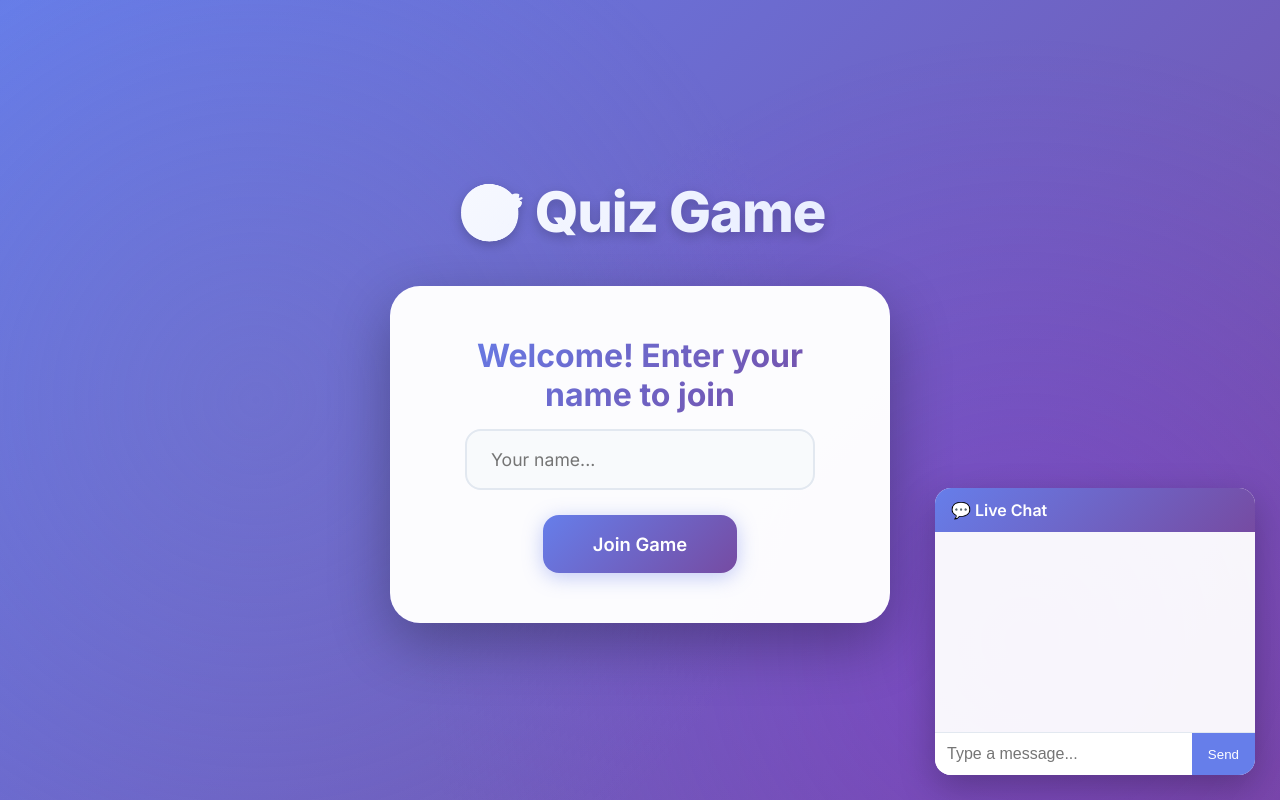
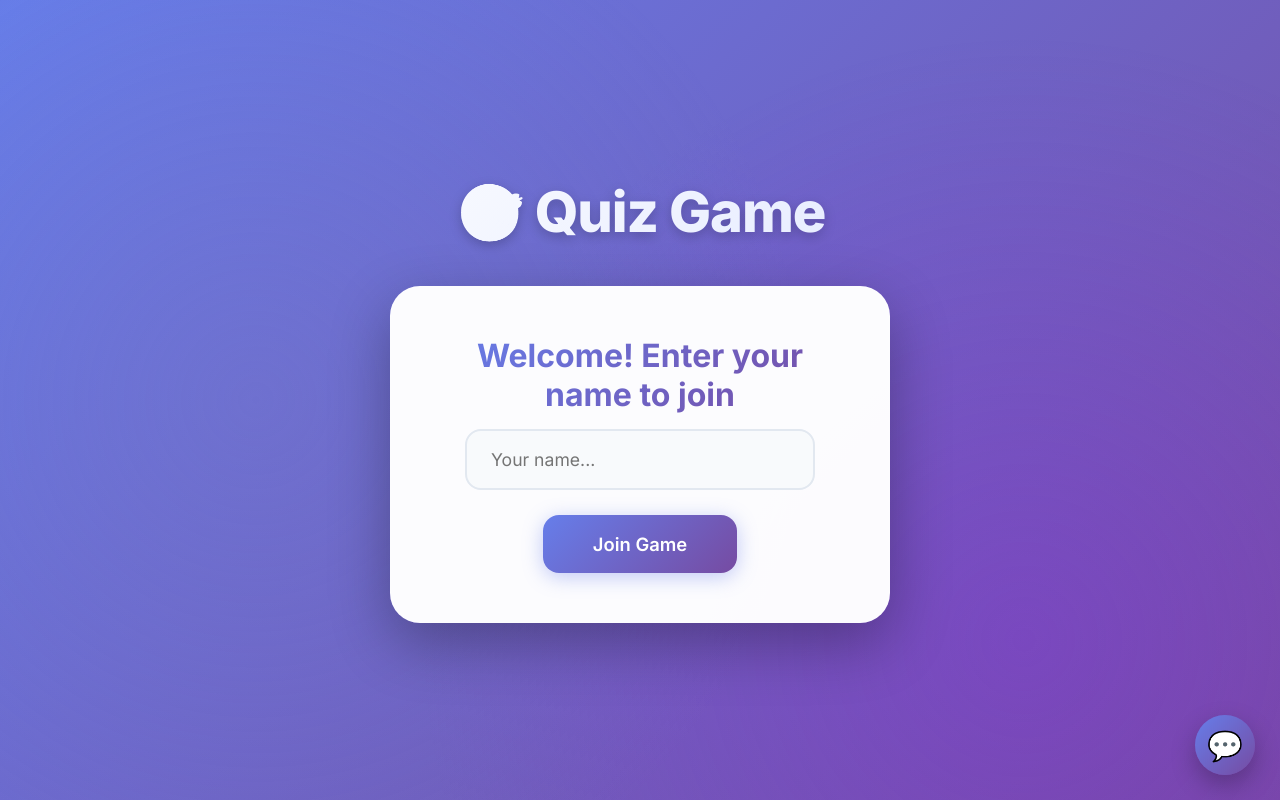
Before and after one commit to Heshan2691/multiplayer-quiz-game, a plain HTML site: page web/index.html in a window 1280 px wide. Drawn offline with Linux system fonts and the light colour scheme.

Commit message:
feat(chatFeat): improved chatbox ui to be collapsible

```diff
--- a/web/index.html
+++ b/web/index.html
@@ -642,7 +642,10 @@
     font-family: 'Inter', sans-serif;
     z-index: 99;
     overflow: hidden;
+    transform: translateY(120%);   /* Hidden initially */
+    transition: transform 0.35s ease-out;
 ">
+
 
     <div style="background: linear-gradient(135deg,#667eea,#764ba2); padding: 12px 16px; color: white; font-weight: 600;">
         💬 Live Chat
@@ -663,6 +666,30 @@
         ">Send</button>
     </div>
 </div>
+
+<!-- Floating Chat Toggle Button -->
+<div id="chatToggleBtn" style="
+    position: fixed;
+    bottom: 25px;
+    right: 25px;
+    width: 60px;
+    height: 60px;
+    background: linear-gradient(135deg,#667eea,#764ba2);
+    border-radius: 50%;
+    display: flex;
+    justify-content: center;
+    align-items: center;
+    color: white;
+    font-size: 1.8em;
+    cursor: pointer;
+    box-shadow: 0 10px 25px rgba(0,0,0,0.25);
+    z-index: 100;
+    transition: bottom 0.3s ease;  /* <--- ADD THIS */
+">
+    💬
+</div>
+
+
 
 
 <script>
@@ -1012,6 +1039,25 @@
         if (e.key === 'Enter') document.getElementById('sendChat').click();
     });
 
+    //toggle chat
+    const chatBox = document.getElementById("chatContainer");
+    const toggleBtn = document.getElementById("chatToggleBtn");
+
+    let chatOpen = false;
+
+    toggleBtn.onclick = () => {
+        chatOpen = !chatOpen;
+
+        if (chatOpen) {
+            chatBox.style.transform = "translateY(0%)";
+            toggleBtn.style.bottom = "320px"; // move button up = no overlap
+        } else {
+            chatBox.style.transform = "translateY(120%)";
+            toggleBtn.style.bottom = "25px"; // move button back
+        }
+    };
+
+
 </script>
 </body>
 </html>
```
